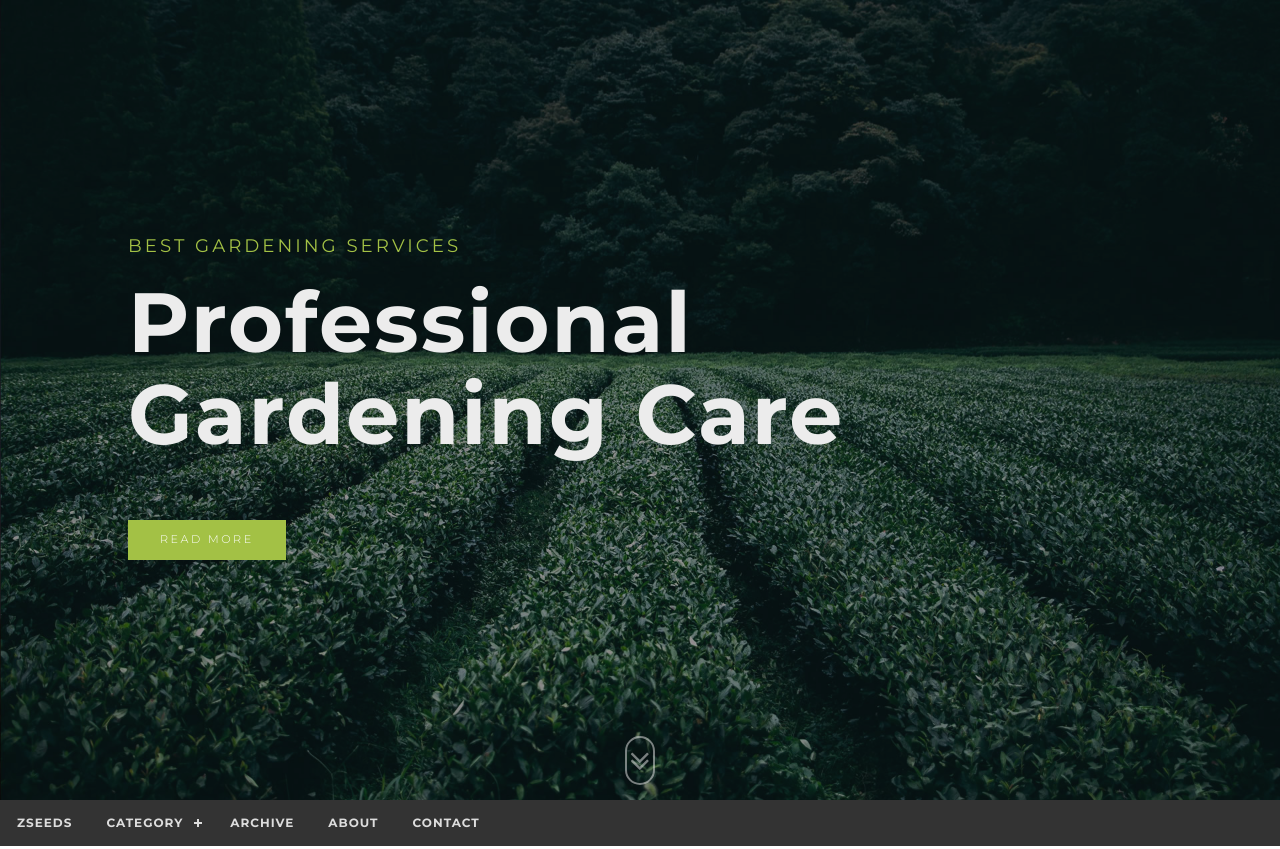
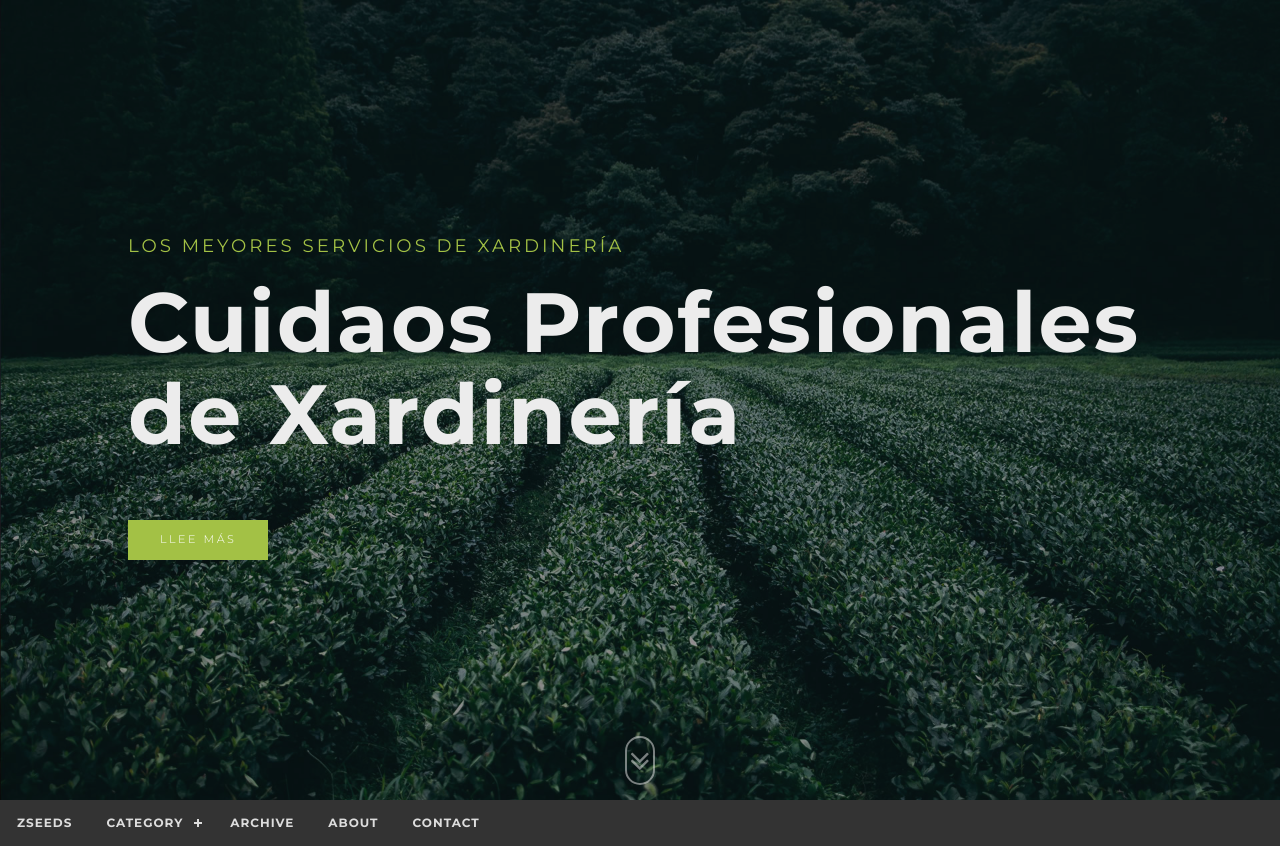
Before and after one commit to AnaBec/repositorioDaw, a plain HTML site: page index.html in a window 1280 px wide. Shown: the top 849 px of the page. Drawn offline with Linux system fonts and the light colour scheme; some packages are replaced by stand-ins of ours.

```diff
--- a/index.html
+++ b/index.html
@@ -8,7 +8,7 @@
     <!-- Basic Page Needs
   ================================================== -->
 	<meta charset="utf-8">
-	<title>zSeeds - Free Html5 Templates</title>
+	<title>Ana Belén Espina Cortecero</title>
 	<meta name="description" content="Free Responsive Html5 Css3 Templates | zerotheme.com">
 	<meta name="author" content="www.zerotheme.com">
 
@@ -67,9 +67,9 @@
 					<!---Hero Content--->
 					<div class="hero-content-wrapper">
 					  <div class="hero-content">
-						<h4 class="h-alt hero-subheading wow fadeIn" data-wow-duration="2s" data-wow-delay=".7s">Best Gardening Services</h4>
-						<h1 class="hero-lead wow fadeInLeft" data-wow-duration="1.5s">Professional<br> Gardening Care</h1>
-						<a href="single.html" class="button button-skin wow fadeIn" data-wow-duration="2s" data-wow-delay="1s">Read More</a>
+						<h4 class="h-alt hero-subheading wow fadeIn" data-wow-duration="2s" data-wow-delay=".7s">Los Meyores Servicios de Xardinería</h4>
+						<h1 class="hero-lead wow fadeInLeft" data-wow-duration="1.5s">Cuidaos Profesionales<br> de Xardinería</h1>
+						<a href="single.html" class="button button-skin wow fadeIn" data-wow-duration="2s" data-wow-delay="1s">Llee más</a>
 					  </div>
 					</div>
 					<!---Scroller--->
```
